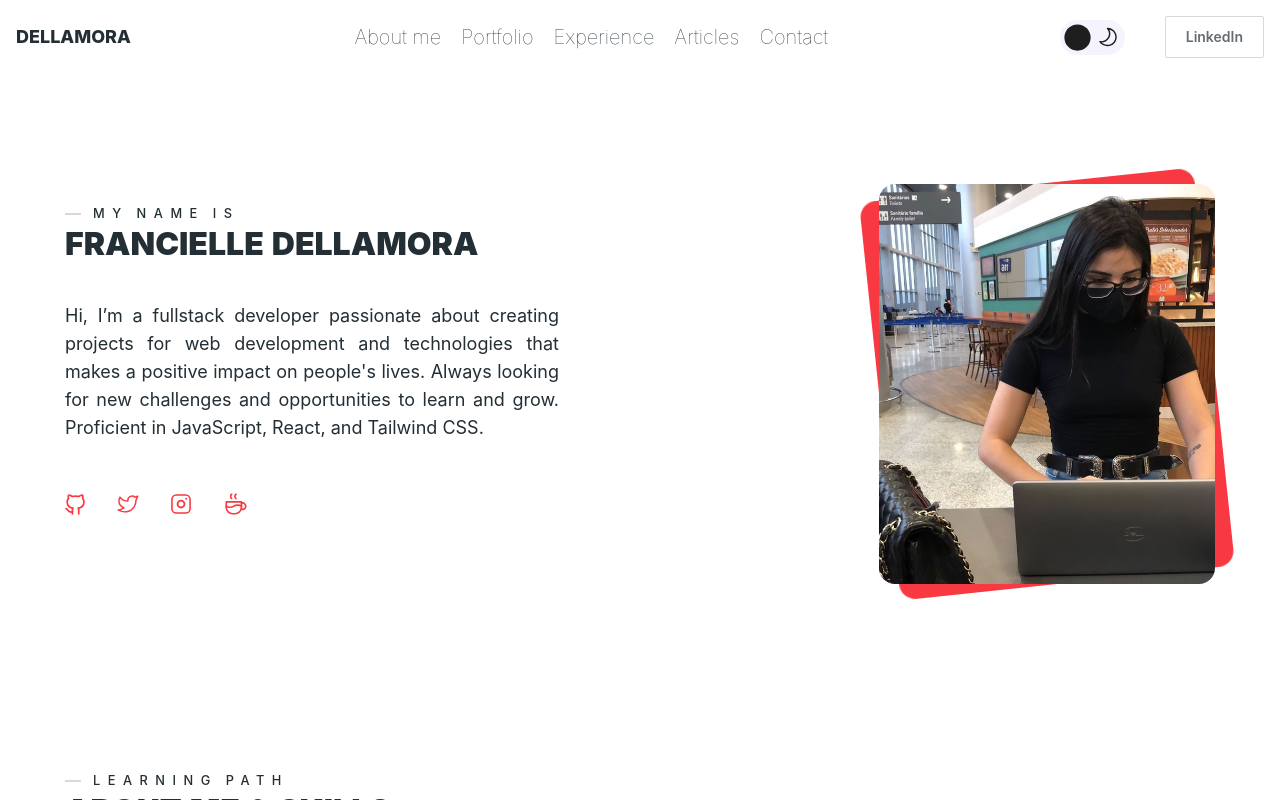
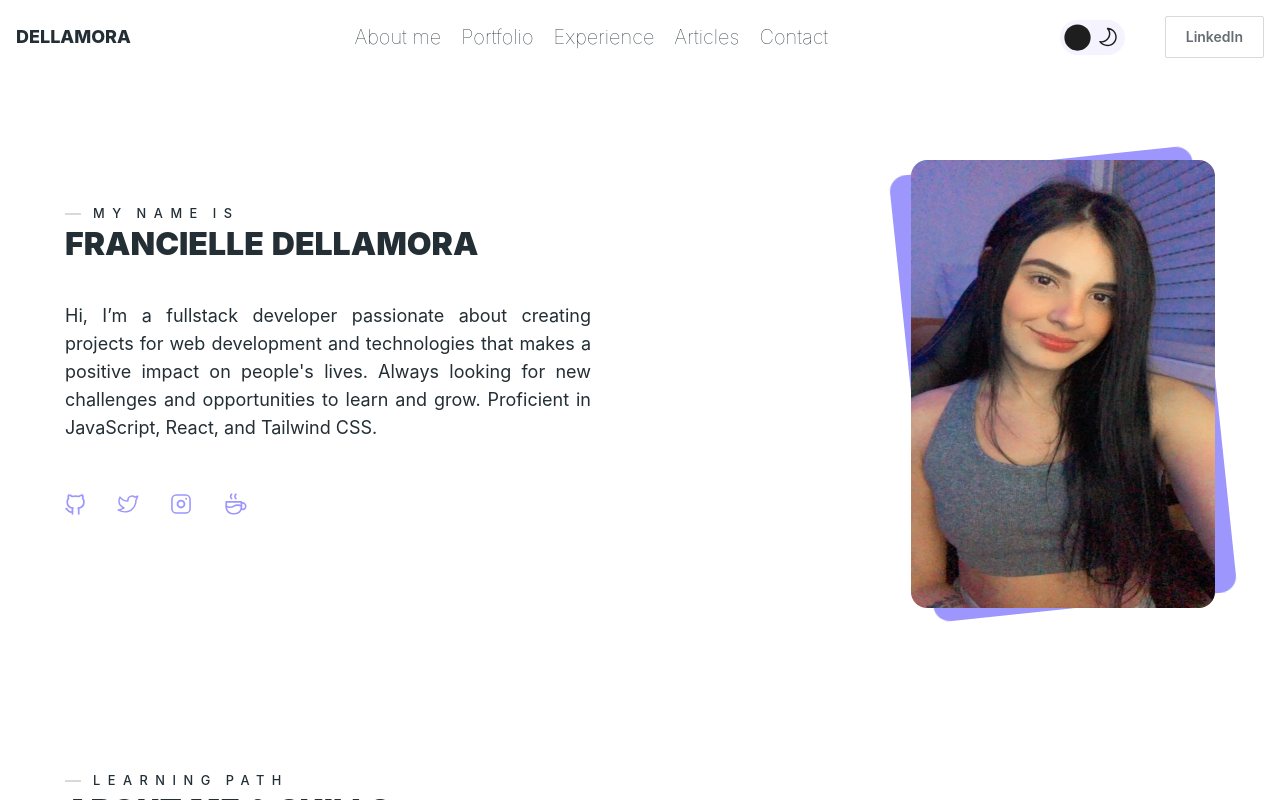
Before and after one commit to dellamora/dellamora-site, a Next.js app: page / in a window 1280 px wide. Built offline with nearby package versions, Linux system fonts and the light colour scheme; no server answers.

Commit message:
refactor: colors and img

```diff
--- a/src/modules/hero/cards/Cards.tsx
+++ b/src/modules/hero/cards/Cards.tsx
@@ -9,14 +9,14 @@ const Cards: React.FC = (): JSX.Element => {
         transition={{ duration: 2, delay: 0.75 }}
         className="
         bg-redLight
-          lg:w-[21rem]
+          lg:w-[19rem]
           lg:rounded-[16px]
-          lg:h-[25rem]
+          lg:h-[28rem]
           "
       />
       <img
         src="/mePc.jpg"
-        className="hidden lg:block lg:absolute rounded-[16px] w-[21rem] h-[25rem]"
+        className="hidden lg:block lg:absolute rounded-[16px] w-[19rem] h-[28rem]"
       />
     </div>
   );
--- a/tailwind.config.js
+++ b/tailwind.config.js
@@ -17,8 +17,8 @@ module.exports = {
       primary: "#FFFFFF",
       primaryLight: "#FBFBFB",
       primaryDark: "#1E1E1E",
-      redLight: "#F83941",
-      redDark: "#D91A23",
+      redLight: "#9C96FD",
+      redDark: "#9C96FD",
       gray: "#232E35",
       grayMedium: "#656D72",
       grayLight: "#D9D9D9", //span e textos
```
Also changed, not shown: public/mePc.jpg.
